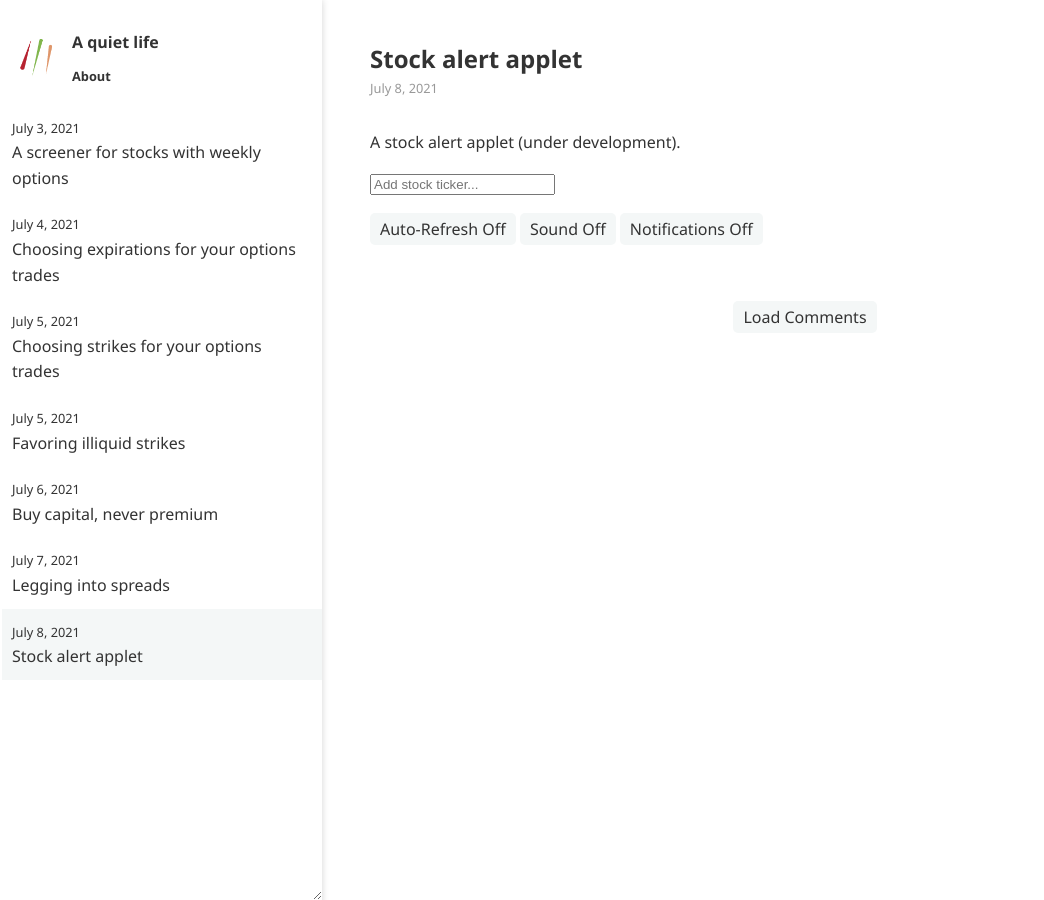
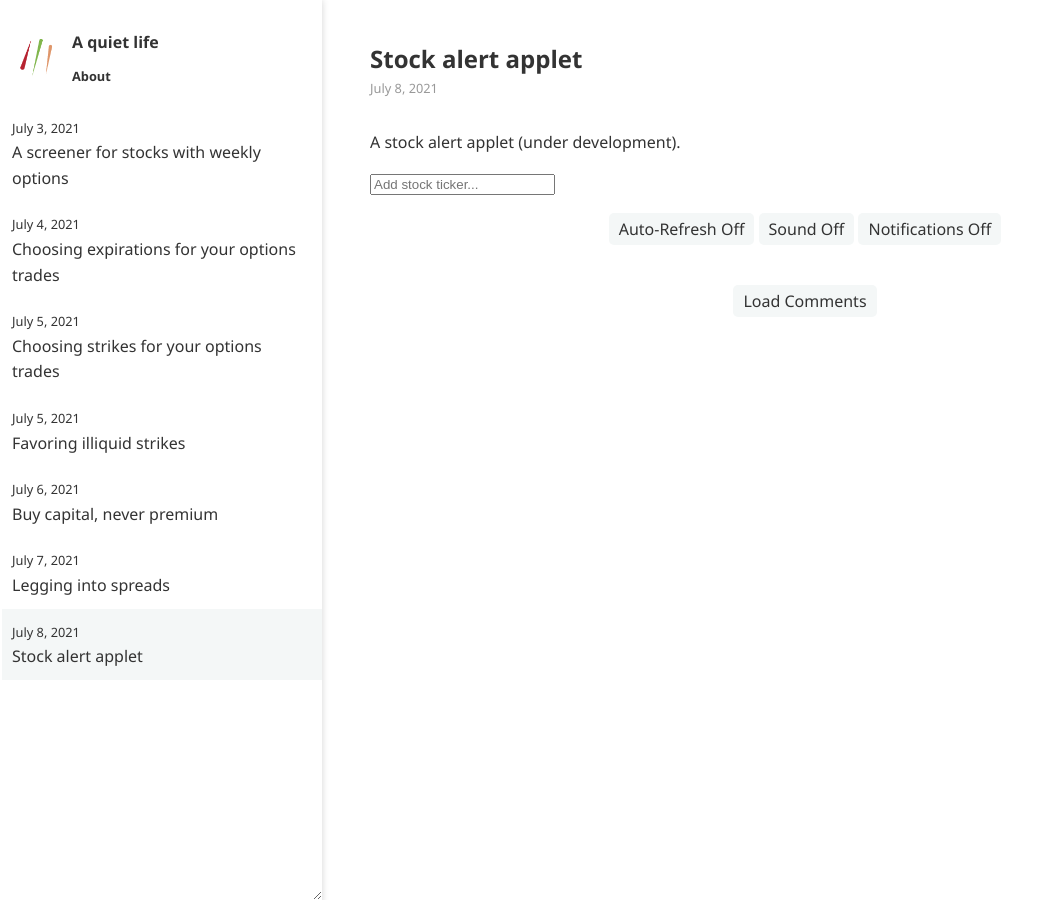
Before and after one commit to ansyblenetwork/aquietlife, a Jekyll site: the page built from _posts/2021-07-08-alerts.md, in a window 1280 px wide. Shown: the whole page, without its empty margins (0-1044 px from the left). Built offline with Jekyll 4.4.1, drawn with Linux system fonts in a browser that asks for light colours.

Commit message:
Update 2021-07-08-alerts.md

```diff
--- a/_posts/2021-07-08-alerts.md
+++ b/_posts/2021-07-08-alerts.md
@@ -20,10 +20,12 @@ id="tickerInput" style="margin-right:20px;" autocomplete="off" placeholder="Add
 
 </div>
 
+<div style="width:max-content; margin:auto">
 <audio id="audio" src="{{ "that-was-quick.mp3" | relative_url }}" autostart="false"></audio>
 <button onclick="toggleAlerts(this);">Auto-Refresh Off</button>
 <button onclick="toggleSound(this);" id="soundButton">Sound Off</button>
 <button onclick="toggleNotifications(this);" id="notificationButton">Notifications Off</button>
+</div>
 
 <script> ////////////////////////////////////////////////////////////////
 var tickerList = [];
```
